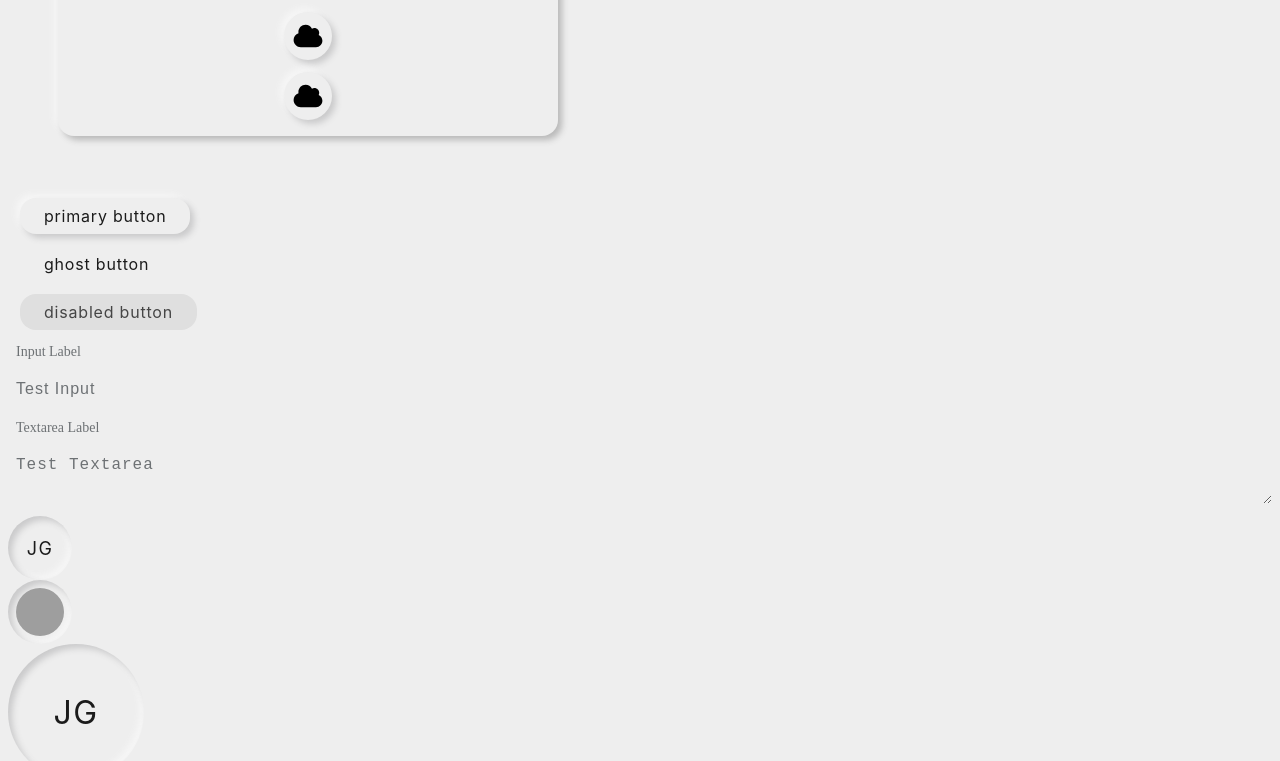
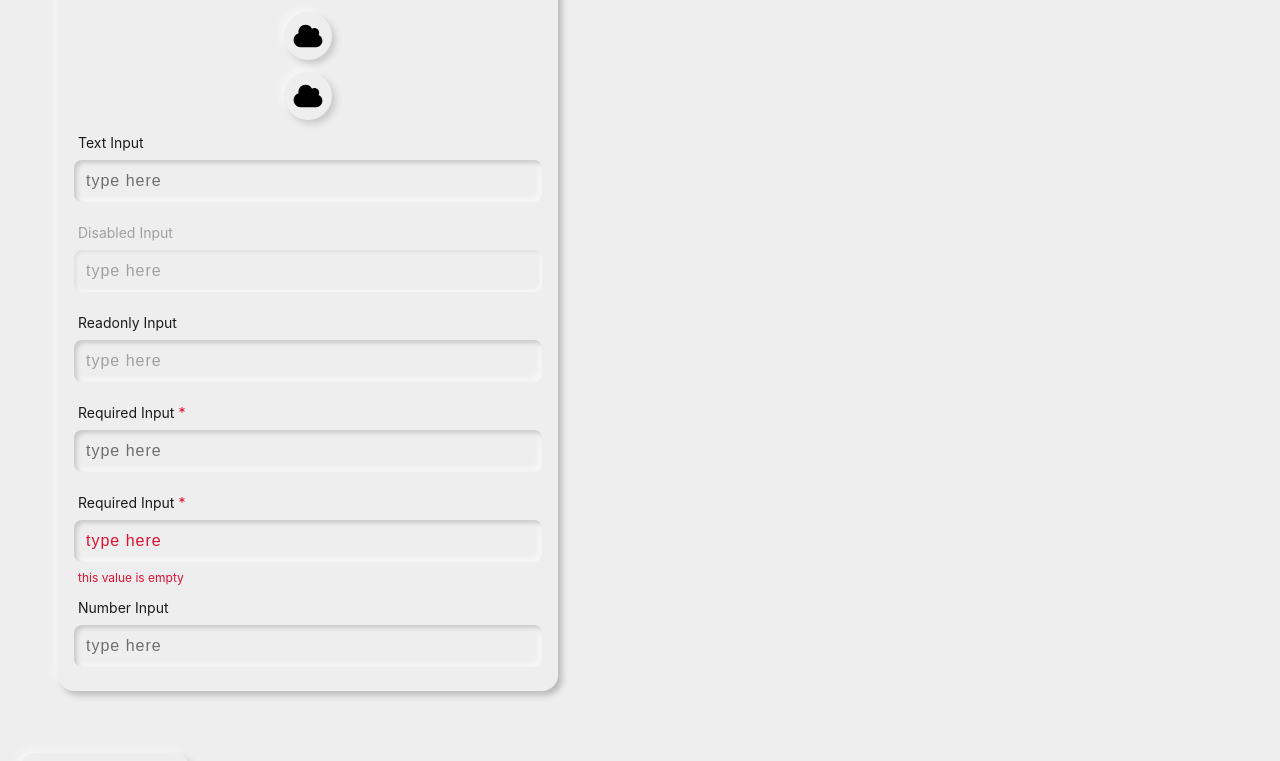
Before and after one commit to Passion-Built/Nimbus-Vue, a Vue app: page / in a window 1280 px wide. Shown: the part 1101-1862 px from the top of the page. Built offline with nearby package versions, Linux system fonts and the light colour scheme; grey boxes are pictures that could not be loaded; a web font is replaced by a local one.

Commit message:
Updated styling to Input component

```diff
--- a/src/App.vue
+++ b/src/App.vue
@@ -29,6 +29,57 @@
     <NuiLink url="https://www.google.com" external>Test Link</NuiLink>
     <NuiIconContainer><svg xmlns="http://www.w3.org/2000/svg" viewBox="0 0 640 640"><path d="M32 400C32 479.5 96.5 544 176 544L480 544C550.7 544 608 486.7 608 416C608 364.4 577.5 319.9 533.5 299.7C540.2 286.6 544 271.7 544 256C544 203 501 160 448 160C430.3 160 413.8 164.8 399.6 173.1C375.5 127.3 327.4 96 272 96C192.5 96 128 160.5 128 240C128 248 128.7 255.9 129.9 263.5C73 282.7 32 336.6 32 400z"/></svg></NuiIconContainer>
     <NuiIconContainer isClickable><svg xmlns="http://www.w3.org/2000/svg" viewBox="0 0 640 640"><path d="M32 400C32 479.5 96.5 544 176 544L480 544C550.7 544 608 486.7 608 416C608 364.4 577.5 319.9 533.5 299.7C540.2 286.6 544 271.7 544 256C544 203 501 160 448 160C430.3 160 413.8 164.8 399.6 173.1C375.5 127.3 327.4 96 272 96C192.5 96 128 160.5 128 240C128 248 128.7 255.9 129.9 263.5C73 282.7 32 336.6 32 400z"/></svg></NuiIconContainer>
+    <NuiInput
+      v-model="testInput"
+      id="test-input"
+      placeholder="type here"
+      label="Text Input"
+      type="text"
+    />
+    <NuiInput
+      disabled
+      v-model="testInput"
+      id="test-input"
+      placeholder="type here"
+      label="Disabled Input"
+      type="text"
+    />
+    <NuiInput
+      readOnly
+      v-model="testInput"
+      id="test-input"
+      placeholder="type here"
+      label="Readonly Input"
+      type="text"
+    />
+    <NuiInput
+      v-model="testInput"
+      id="test-input"
+      placeholder="type here"
+      label="Required Input"
+      isRequired
+      type="text"
+    />
+    <NuiInput
+      v-model="testInput"
+      id="test-input"
+      placeholder="type here"
+      label="Required Input"
+      isRequired
+      isInvalid
+      type="text"
+      errorMessage="this value is empty"
+    />
+    <NuiInput
+      leftIcon
+      v-model="testInputNumber"
+      id="test-input-number"
+      placeholder="type here"
+      label="Number Input"
+      type="number"
+      min="0"
+      max="10"
+    />
   </NuiBox>
   <div style="display:flex; flex-direction:column; gap:12px; padding:12px;">
     <NuiButton>primary button</NuiButton>
@@ -41,14 +92,12 @@
     placeholder="Test Input"
     label="Input Label"
   />
-  {{ testInput }}
   <NuiTextarea
     v-model="testTextarea"
     id="test-textarea"
     placeholder="Test Textarea"
     label="Textarea Label"
   />
-  {{ testTextarea }}
   <NuiAvatar initials="JG" />
   <NuiAvatar initials="JG" imageUrl="https://i.pravatar.cc/150?img=10" />
   <NuiAvatar initials="JG" size="large" />
@@ -93,6 +142,7 @@
 import { ref } from 'vue';
 
 const testInput = ref('')
+const testInputNumber = ref('')
 const testTextarea = ref('')
 const testDialog = ref(false)
 
--- a/src/components/Input.vue
+++ b/src/components/Input.vue
@@ -2,31 +2,25 @@
   <div
     :class="[
       'Px-input',
-      {'Px-input--required': isRequired},
-      { 'Px-input--invalid': isInvalid }
+      {'Px-input--required': isRequired && !disabled && !readOnly},
+      {'Px-input--invalid': isInvalid},
+      {'Px-input--disabled': disabled}
     ]"
   >
     <div class="Px-input__label-wrapper">
       <label class="Px-input__label" :for="id || generateAttribute('id')">{{ label }}</label>
     </div>
     <div class="Px-input__container">
-      <div
-       :class="[
-          'Px-input__icon',
-          { 'Px-input__icon--left': iconLeft },
-        ]"
-      ></div>
        <input
         class="Px-input__input"
         :id="id || generateAttribute('id')"
         v-model="inputValue"
-         :required="isRequired"
+        :required="isRequired && !disabled && !readOnly"
         :disabled="disabled"
-         :max="maxNumber"
-         :min="minNumber"
         :placeholder="placeholder"
         :readonly="readOnly"
         :aria-invalid="isInvalid"
+        v-bind="$attrs"
        />
      </div>
     <div class="Px-input__message-wrapper">
@@ -42,13 +36,10 @@ interface Props {
   id?: string
   disabled?: boolean
   errorMessage?: string
-  iconLeft?: string
   isRequired?: boolean
   isInvalid?: boolean
   label?: string
   modelValue?: string | number
-  maxNumber?: number
-  minNumber?: number
   placeholder?: string
   readOnly?: boolean
 }
@@ -71,54 +62,114 @@ const generateAttribute = (attribute: string): string | undefined => {
 }
 </script>
 
-<style lang="scss" scoped>
+<style lang="scss">
+:root {
+  --px-input-primary-bg: #eeeeee;
+  --px-input-shadow: inset 3px 3px 4px #CACACB, inset -4px -4px 4px #f6f6f6;
+  --px-input-shadow-hover: inset 4px 4px 4px #CACACB, inset -4px -4px 4px #f6f6f6;
+  --px-input-shadow-active: inset 4px 4px 4px #CACACB, inset -4px -4px 4px #f6f6f6;
+  --px-input-shadow-disabled: inset 2px 2px 3px #e0e0e0, inset -2px -2px 3px #f8f8f8;
+  --px-input-text: #1B1B1B;
+  --px-input-text-disabled: #A0A0A0;
+  --px-input-text-placeholder: #6e6e6e;
+  --px-input-text-placeholder-hover: #4d4d4d;
+  --px-input-required: #DD1133;
+}
+
 .Px-input {
   display: flex;
   flex-direction: column;
   width: 100%;
-  gap: 8px;
+  gap: var(--px-space-100);
+  font-family: var(--px-font-family-body);
+  color: var(--px-input-text);
 
   .Px-input__input {
-    border: 1px solid var(--color-neutral-200);
-    background-color: var(--color-neutral-200);
-    padding: 12px 8px;
-    border-radius: 4px;
+    background-color: var(--px-input-primary-bg);
+    border: none;
+    padding: var(--px-space-150);
+    border-radius: var(--px-space-100);
     width: 100%;
-    font-size: 16px;
+    font-size: var(--px-space-200);
     letter-spacing: 1px;
     box-sizing: border-box;
+    box-shadow: var(--px-input-shadow);
+
+    &:hover:not(:disabled, :read-only) {
+      box-shadow: var(--px-input-shadow-hover);
+
+      &::placeholder {
+        color: var(--px-input-text-placeholder-hover);
+      }
+    }
+
+    &:active {
+      box-shadow: var(--px-input-shadow-active);
+    }
+
+    &:focus-visible {
+      outline: 2px solid rgba(0, 120, 255, 0.8);
+      outline-offset: 3px;
+    }
+
+    &:disabled {
+      box-shadow: var(--px-input-shadow-disabled);
+
+      &::placeholder {
+        color: var(--px-input-text-disabled);
+      }
+    }
+
+    &:read-only {
+      &::placeholder {
+        color: var(--px-input-text-disabled);
+      }
+    }
   }
 
   .Px-input__input::placeholder {
-    color: #6D7174;
-    font-size: 16px;
+    font-size: var(--px-font-size-body);
     letter-spacing: 1px;
-  }
-
-  .Px-input__input:focus-visible {
-    outline: none;
+    color: var(--px-input-text-placeholder);
   }
 
   .Px-input__label-wrapper,
   .Px-input__message-wrapper {
-    padding: 0 8px;
+    padding: var(--px-space-0) var(--px-space-050);
   }
 
   .Px-input__label {
-    font-size: 14px;
-    color: #6D7174;
+    font-size: var(--px-font-size-body-sm);
   }
 
   .Px-input__message-wrapper {
-    font-size: 12px;
-    color: #6D7174;
+    font-size: var(--px-font-size-caption);
+  }
+
+  &.Px-input--invalid,
+  &.Px-input--invalid:hover {
+    .Px-input__input,
+    .Px-input__input::placeholder {
+      color: var(--px-input-required);
+    }
+
+    .Px-input__message-wrapper {
+      color: var(--px-input-required);
     }
   }
+}
+
 .Px-input--required {
   .Px-input__label::after {
     content: '*';
-    color: #DD1133;
-    margin-left: 4px;
+    color: var(--px-input-required);
+    margin-left: var(--px-space-050);
+  }
+}
+
+.Px-input--disabled {
+  .Px-input__label {
+    color: var(--px-input-text-disabled);
   }
 }
 </style>
```
Lines whose indentation alone changed are shown as unchanged.
